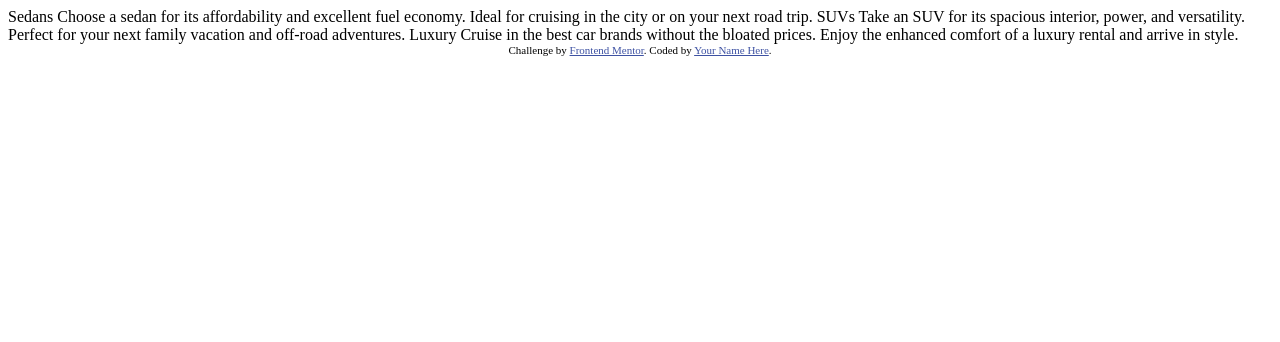
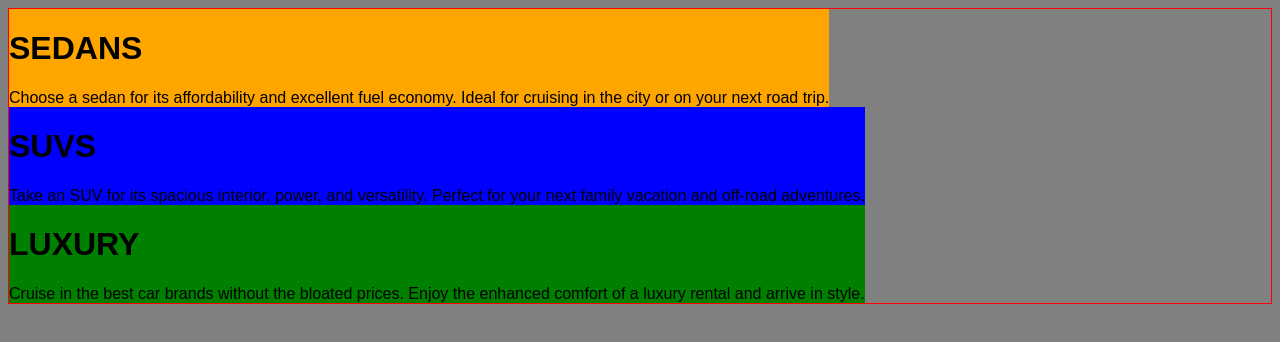
Before and after one commit to JoeGracey/3-column-preview-card, a plain HTML site: page 3-column-preview-card-component-main/index.html in a window 1280 px wide. Drawn offline with Linux system fonts and the light colour scheme.

Commit message:
Add files via upload

```diff
--- a/3-column-preview-card-component-main/index.html
+++ b/3-column-preview-card-component-main/index.html
@@ -1,8 +1,11 @@
 <!DOCTYPE html>
 <html lang="en">
+
 <head>
   <meta charset="UTF-8">
   <meta name="viewport" content="width=device-width, initial-scale=1.0"> <!-- displays site properly based on user's device -->
+
+  <link rel="stylesheet" href="styles.css">
 
   <link rel="icon" type="image/png" sizes="32x32" href="./images/favicon-32x32.png">
 
@@ -10,27 +13,39 @@
 
   <!-- Feel free to remove these styles or customise in your own stylesheet 👍 -->
   <style>
-    .attribution { font-size: 11px; text-align: center; }
-    .attribution a { color: hsl(228, 45%, 44%); }
+    .attribution {
+      font-size: 11px;
+      text-align: center;
+    }
+
+    .attribution a {
+      color: hsl(228, 45%, 44%);
+    }
   </style>
 </head>
+
 <body>
+  <div class="main-div">
 
-  Sedans
+    <div class="sedans">
+      <h1>SEDANS</h1>
       Choose a sedan for its affordability and excellent fuel economy. Ideal for cruising in the city
       or on your next road trip.
+    </div>
 
-  SUVs
+    <div class="suvs">
+      <h1>SUVS</h1>
       Take an SUV for its spacious interior, power, and versatility. Perfect for your next family vacation
       and off-road adventures.
+    </div>
 
-  Luxury
+    <div class="luxury">
+      <h1>LUXURY</h1>
       Cruise in the best car brands without the bloated prices. Enjoy the enhanced comfort of a luxury
       rental and arrive in style.
+    </div>
 
-  <div class="attribution">
-    Challenge by <a href="https://www.frontendmentor.io?ref=challenge" target="_blank">Frontend Mentor</a>.
-    Coded by <a href="#">Your Name Here</a>.
   </div>
 </body>
+
 </html>
```
Lines whose indentation alone changed are shown as unchanged.
